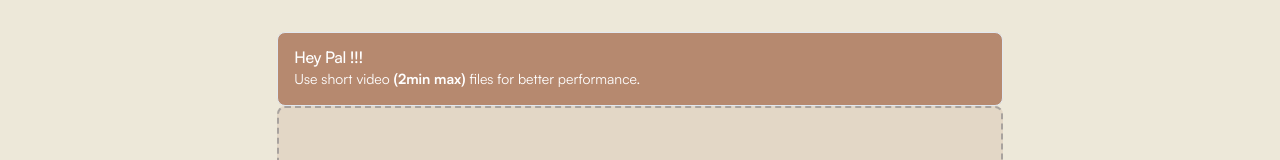
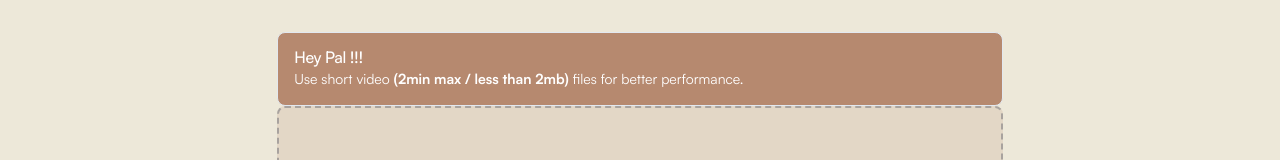
Before and after one commit to CodeBreaker02/itumo, a Next.js app: page / in a window 1280 px wide. Shown: the part 400-560 px from the top of the page. Built offline with nearby package versions, Linux system fonts and the light colour scheme.

Commit message:
feat: add badge, alert

```diff
--- a/app/page.tsx
+++ b/app/page.tsx
@@ -63,7 +63,8 @@ const Home: React.FC = () => {
         <Alert className="bg-primary/60 text-white">
           <AlertTitle>Hey Pal !!!</AlertTitle>
           <AlertDescription>
-            Use short video <span className="font-bold">(2min max)</span> files
+            Use short video{" "}
+            <span className="font-bold">(2min max / less than 2mb)</span> files
             for better performance.
           </AlertDescription>
         </Alert>
```
